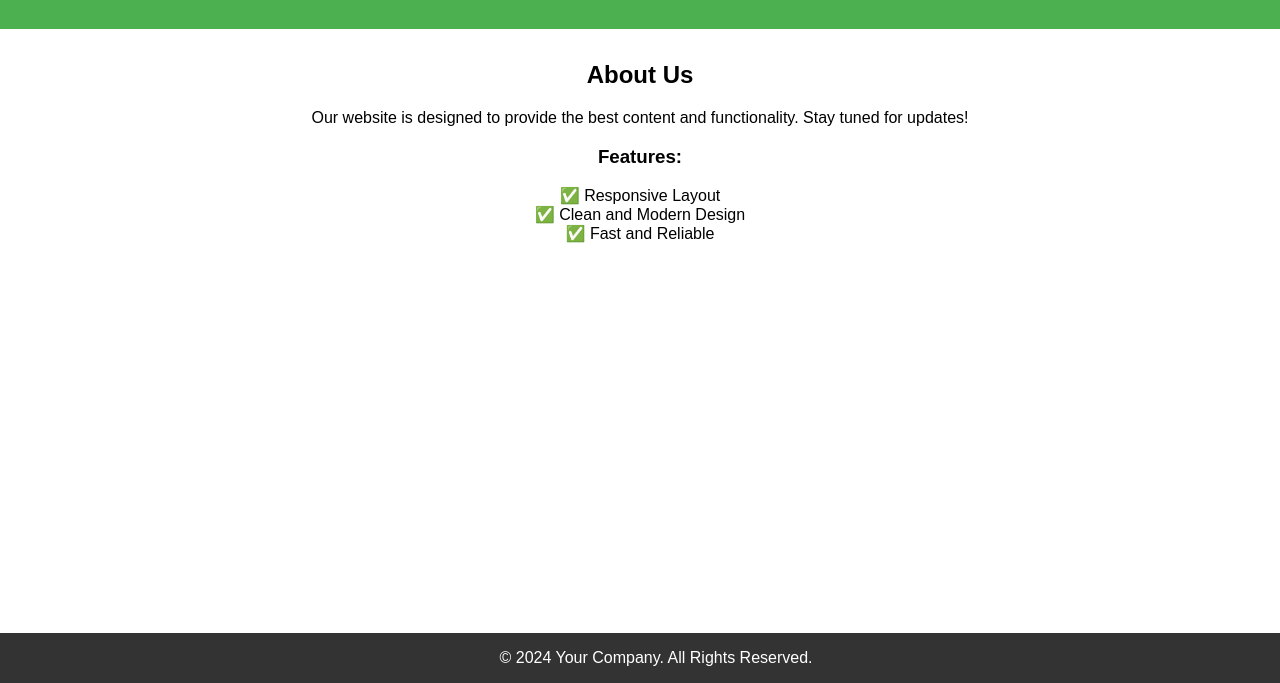
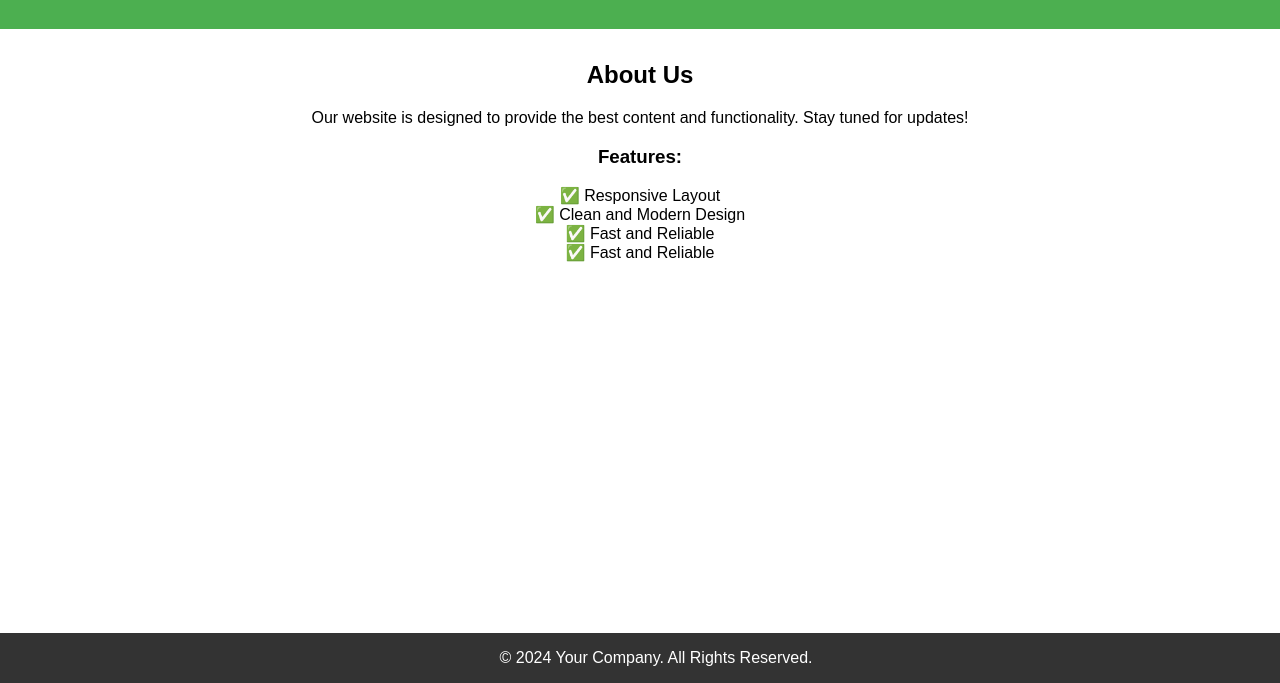
Before and after one commit to tavongamatikiti/gym-git-exercise-solutions, a plain HTML site: page index.html in a window 1280 px wide. Shown: the part 117-800 px from the top of the page. Drawn offline with Linux system fonts and the light colour scheme.

Commit message:
New line on 51

```diff
--- a/index.html
+++ b/index.html
@@ -48,6 +48,7 @@
         <li>✅ Responsive Layout</li>
         <li>✅ Clean and Modern Design</li>
         <li>✅ Fast and Reliable</li>
+        <li>✅ Fast and Reliable</li>
     </ul>
 </main>
 
```
